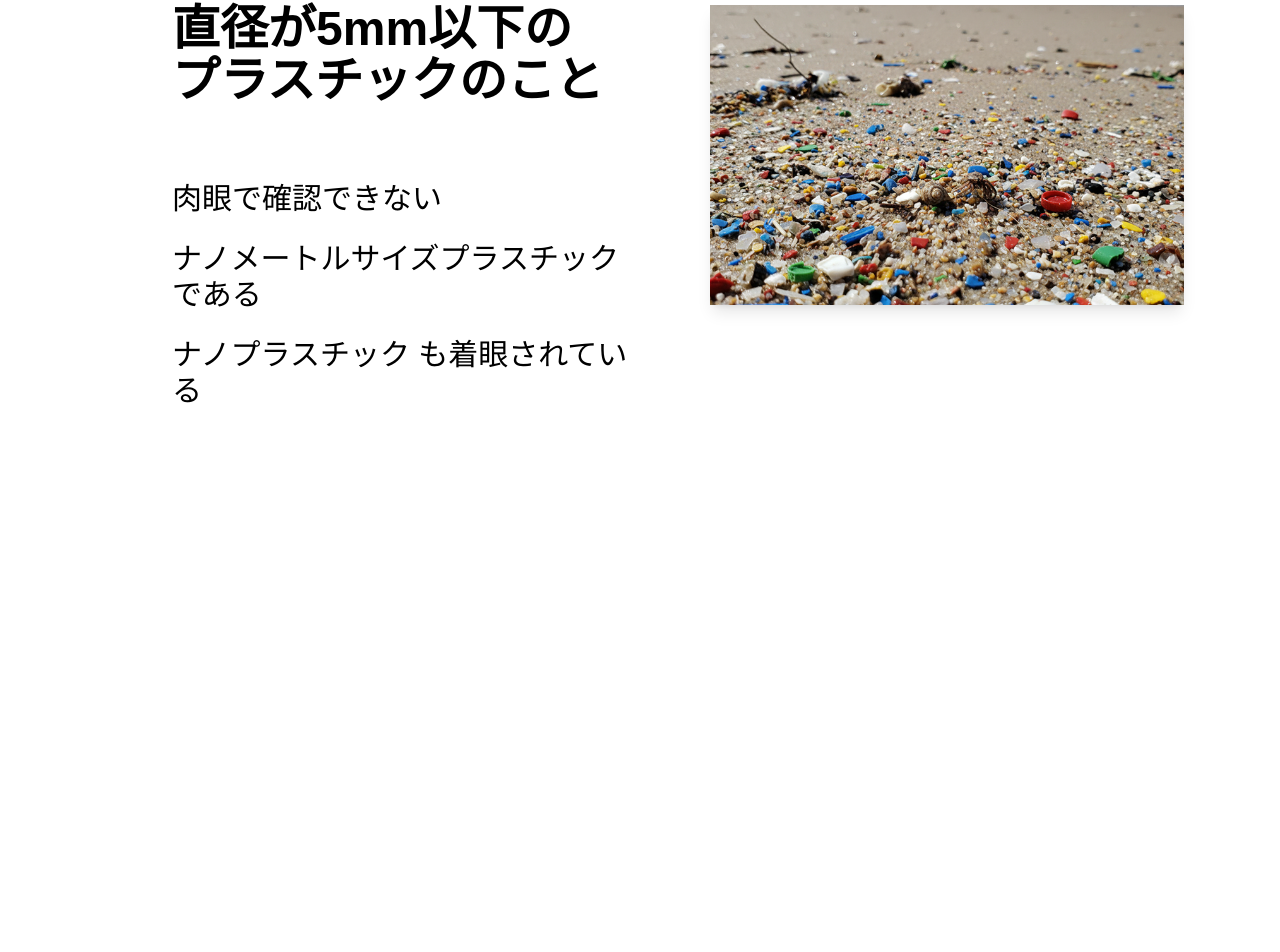
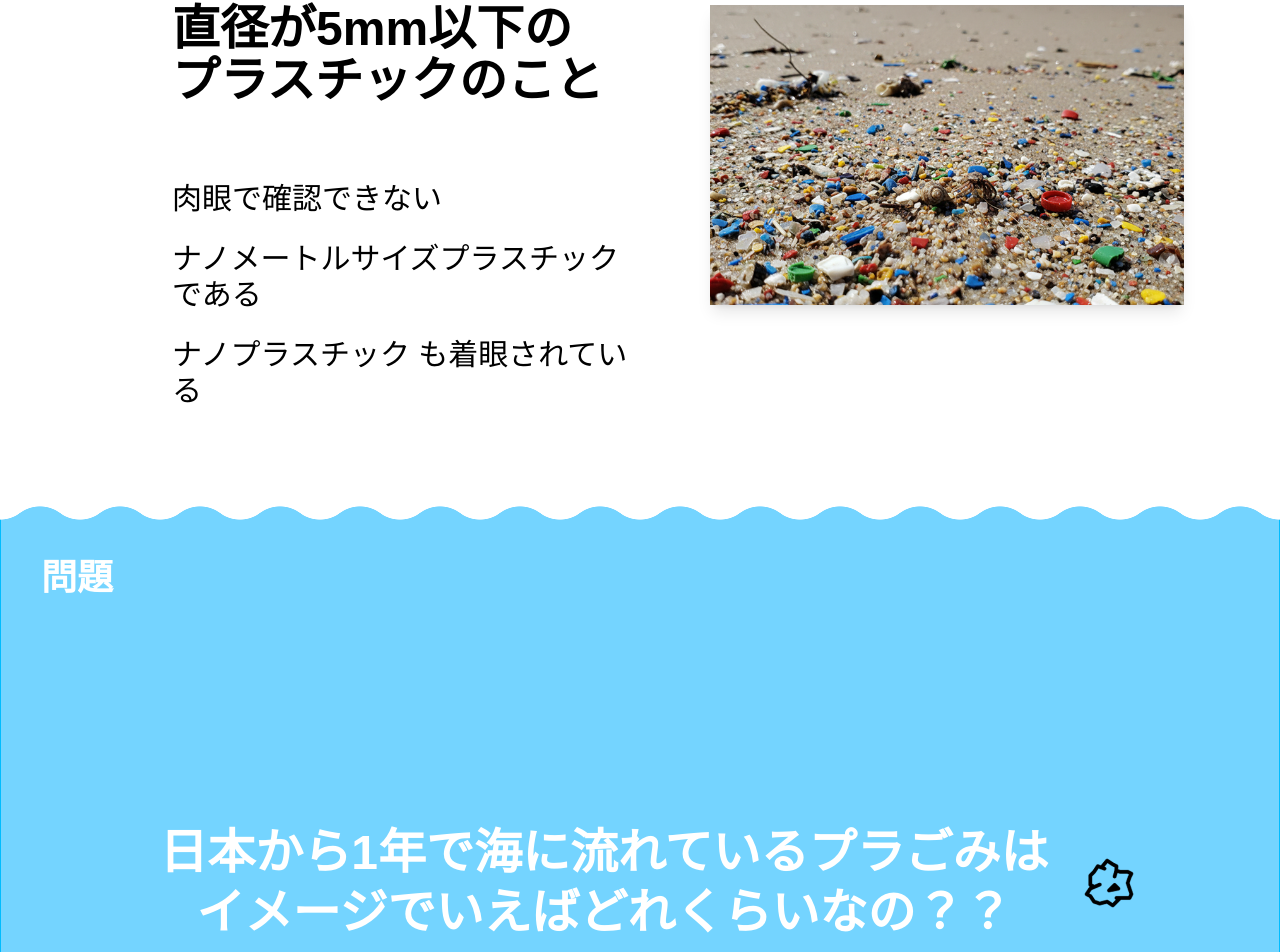
Before and after one commit to halt0413/hack-for-change, a Next.js app in the folder apps/frontend/: page /web in a window 1280 px wide. Shown: the part 307-1259 px from the top of the page. Before the commit the page ends 800 px from the top, so only its background shows below. Built offline with nearby package versions, Linux system fonts and the light colour scheme.

Commit message:
webの基盤作成

```diff
--- a/apps/frontend/src/app/web/page.tsx
+++ b/apps/frontend/src/app/web/page.tsx
@@ -1,9 +1,7 @@
 import type { NextPage } from "next";
 
-import { Web1Container } from '../../features/web/components/WebContainer';
+import { WebContainer } from "../../features/web/components/WebContainer";
 
-const WebPage: NextPage = () => {
-    return <Web1Container />;
-}
+const WebPage: NextPage = () => <WebContainer />;
 
 export default WebPage;
--- a/apps/frontend/src/features/web/components/WebContainer/index.tsx
+++ b/apps/frontend/src/features/web/components/WebContainer/index.tsx
@@ -1,68 +1,18 @@
 "use client";
 
-import Image from 'next/image';
+import WebProblem from "../WebProblem";
+import { Weblastic } from "../Webplastic";
 
-// imageUrlをpropsとして受け取るように修正しました。
-export const Web1Container = ({ imageUrl = '/beach.png' }) => {
-    return (
-        // 💡 パディング調整: 左パディングを増やし (pl-32)、右側にコンテンツが寄るように調整
-        <div className="bg-white min-h-screen pl-43 pr-24 pt-30 pb-16 font-sans flex flex-col justify-start">
+export const WebContainer = () => {
+  return (
+    <div className="bg-gradient-to-b from-white via-sky-50 to-white text-sky-900">
+      <section className="w-full min-h-screen">
+        <Weblastic />
+      </section>
 
-            {/* 🚀 メインコンテンツエリア */}
-            <div className="flex-grow pt-10">
-
-                {/* 💡 タイトルフォントを4xlから5xlに拡大 */}
-                <h1 className="text-7xl font-bold mb-20 text-black">
-                    マイクロプラスチック？
-                </h1>
-
-                {/* テキストと画像を左右に配置するコンテナ */}
-                {/* 💡 space-x-12をspace-x-16に増やして、間隔を広げます */}
-                <div className="flex justify-between items-start space-x-16">
-
-                    {/* 📝 左側のテキストエリア */}
-                    {/* 💡 w-1/2を維持 */}
-                    <div className="w-1/2 text-black leading-relaxed">
-
-                        <div className="flex flex-col w-fit mb-18">
-                            {/* 💡 テキストサイズを2xlから3xlに拡大 */}
-                            <span className="text-5xl font-bold pb-1 ">
-                                直径が5mm以下の
-                            </span>
-                            <span className="text-5xl font-bold pb-1 ">
-                                プラスチックのこと
-                            </span>
-                        </div>
-
-                        {/* その他の説明 */}
-                        <div className="mt-10 text-3xl font-normal">
-                            {/* 💡 テキストサイズをxlから2xlに拡大 */}
-                            <p className="mb-6">
-                                肉眼で確認できない
-                            </p>
-                            <p className="mb-6">
-                                ナノメートルサイズプラスチックである
-                            </p>
-                            <p >
-                                ナノプラスチック
-                                も着眼されている
-                            </p>
-                        </div>
-                    </div>
-
-                    {/* 🖼️ 右側の画像エリア */}
-                    <div className="w-1/2">
-                        <Image
-                            src={imageUrl}
-                            alt="砂浜に散乱したマイクロプラスチックやゴミ"
-                            // 💡 画像サイズを600x400から800x533に拡大
-                            width={800}
-                            height={533}
-                            className="shadow-lg h-auto"
-                        />
-                    </div>
-                </div>
-            </div>
-        </div>
-    );
-}
+      <section className="w-full min-h-screen">
+        <WebProblem />
+      </section>
+    </div>
+  );
+};
--- /dev/null
+++ b/apps/frontend/src/features/web/components/WebProblem/index.tsx
@@ -0,0 +1,68 @@
+"use client";
+
+import Image from "next/image";
+import type { CSSProperties } from "react";
+
+type Props = {
+  onAnswer?: () => void;
+};
+
+export default function WebProblem({ onAnswer }: Props) {
+  const waveMaskStyle: CSSProperties = {
+    ["--mask" as string]:
+      "radial-gradient(33.6px at 50% 47px, #000 99%, #0000 101%) calc(50% - 40px) 0/80px 100% repeat-x, radial-gradient(33.6px at 50% -27px, #0000 99%, #000 101%) 50% 20px/80px calc(100% - 20px) repeat-x",
+    WebkitMask: "var(--mask)",
+    mask: "var(--mask)",
+  };
+
+  return (
+    <main className="min-h-screen bg-white">
+      <section
+        className="relative w-full min-h-screen bg-sky-300 border border-sky-400 shadow-lg overflow-hidden flex"
+        style={waveMaskStyle}
+      >
+        {/* コンテンツ */}
+        <div className="relative flex flex-col flex-1 px-10 py-16">
+          {/* 「問題」ラベル */}
+          <p className="text-white text-4xl font-bold mb-8">問題</p>
+
+          {/* 質問テキスト */}
+          <div className="flex-1 flex flex-col md:flex-row items-center justify-center gap-6 text-center">
+            <div className="max-w-4xl translate-x-4">
+              <p className="text-white text-5xl font-bold leading-tight">
+                日本から1年で海に流れているプラごみは
+                <br />
+                イメージでいえばどれくらいなの？？
+              </p>
+            </div>
+
+            {/* ゴミアイコン */}
+            <div className="w-14 h-14 md:ml-6 rounded-full bg-sky-300/70 flex items-center justify-center overflow-hidden">
+              <Image
+                src="/gomi.png"
+                alt="ごみのアイコン"
+                width={56}
+                height={56}
+                className="object-contain"
+              />
+            </div>
+          </div>
+
+          {/* 答えボタン */}
+          <div className="flex justify-end pt-10 gap-4">
+            {["生態", "人体", "どっちも"].map((label) => (
+              <button
+                key={label}
+                type="button"
+                onClick={onAnswer}
+                className="px-6 py-3 rounded-2xl bg-red-500 text-white text-lg font-bold shadow-md hover:bg-red-600 active:bg-red-700 transition"
+              >
+                {label}
+              </button>
+            ))}
+          </div>
+        </div>
+      </section>
+    </main>
+  );
+}
--- /dev/null
+++ b/apps/frontend/src/features/web/components/Webplastic/index.tsx
@@ -0,0 +1,68 @@
+"use client";
+
+import Image from 'next/image';
+
+// imageUrlをpropsとして受け取るように修正しました。
+export const Weblastic = ({ imageUrl = '/beach.png' }) => {
+    return (
+        // 💡 パディング調整: 左パディングを増やし (pl-32)、右側にコンテンツが寄るように調整
+        <div className="bg-white min-h-screen pl-43 pr-24 pt-30 pb-16 font-sans flex flex-col justify-start">
+
+            {/* 🚀 メインコンテンツエリア */}
+            <div className="flex-grow pt-10">
+
+                {/* 💡 タイトルフォントを4xlから5xlに拡大 */}
+                <h1 className="text-7xl font-bold mb-20 text-black">
+                    マイクロプラスチック？
+                </h1>
+
+                {/* テキストと画像を左右に配置するコンテナ */}
+                {/* 💡 space-x-12をspace-x-16に増やして、間隔を広げます */}
+                <div className="flex justify-between items-start space-x-16">
+
+                    {/* 📝 左側のテキストエリア */}
+                    {/* 💡 w-1/2を維持 */}
+                    <div className="w-1/2 text-black leading-relaxed">
+
+                        <div className="flex flex-col w-fit mb-18">
+                            {/* 💡 テキストサイズを2xlから3xlに拡大 */}
+                            <span className="text-5xl font-bold pb-1 ">
+                                直径が5mm以下の
+                            </span>
+                            <span className="text-5xl font-bold pb-1 ">
+                                プラスチックのこと
+                            </span>
+                        </div>
+
+                        {/* その他の説明 */}
+                        <div className="mt-10 text-3xl font-normal">
+                            {/* 💡 テキストサイズをxlから2xlに拡大 */}
+                            <p className="mb-6">
+                                肉眼で確認できない
+                            </p>
+                            <p className="mb-6">
+                                ナノメートルサイズプラスチックである
+                            </p>
+                            <p >
+                                ナノプラスチック
+                                も着眼されている
+                            </p>
+                        </div>
+                    </div>
+
+                    {/* 🖼️ 右側の画像エリア */}
+                    <div className="w-1/2">
+                        <Image
+                            src={imageUrl}
+                            alt="砂浜に散乱したマイクロプラスチックやゴミ"
+                            // 💡 画像サイズを600x400から800x533に拡大
+                            width={800}
+                            height={533}
+                            className="shadow-lg h-auto"
+                        />
+                    </div>
+                </div>
+            </div>
+        </div>
+    );
+}
```
Also changed, not shown: apps/frontend/public/gomi.png (added).
